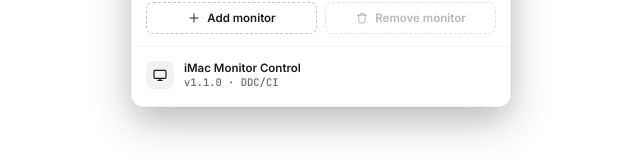
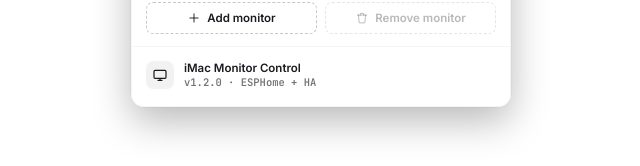
Before and after one commit to wizbowes/iMacMonitorControl, a React (Vite) app: page / in a window 1280 px wide. Both pictures are taken after a click on the button "Settings". Shown: the part 480-646 px from the top of the page, without its empty margins (319-959 px from the left). Built offline with nearby package versions, Linux system fonts and the light colour scheme.

Commit message:
Bump version to v1.2.0
https://claude.ai/code/session_01LvXH1ny2tXHLZWg1avX4ZW

```diff
--- a/src/popup-variations.jsx
+++ b/src/popup-variations.jsx
@@ -629,7 +629,7 @@ function SettingsView({ state, theme, themeChoice, setTheme, scope, setScope, pl
           </span>
           <div style={{ flex: 1, lineHeight: 1.3 }}>
             <div style={{ fontSize: 11.5, fontWeight: 600 }}>iMac Monitor Control</div>
-            <div style={{ fontSize: 10.5, color: muted, fontFamily: '"JetBrains Mono", monospace' }}>v1.1.0 · DDC/CI</div>
+            <div style={{ fontSize: 10.5, color: muted, fontFamily: '"JetBrains Mono", monospace' }}>v1.2.0 · ESPHome + HA</div>
           </div>
         </div>
       </div>
```
